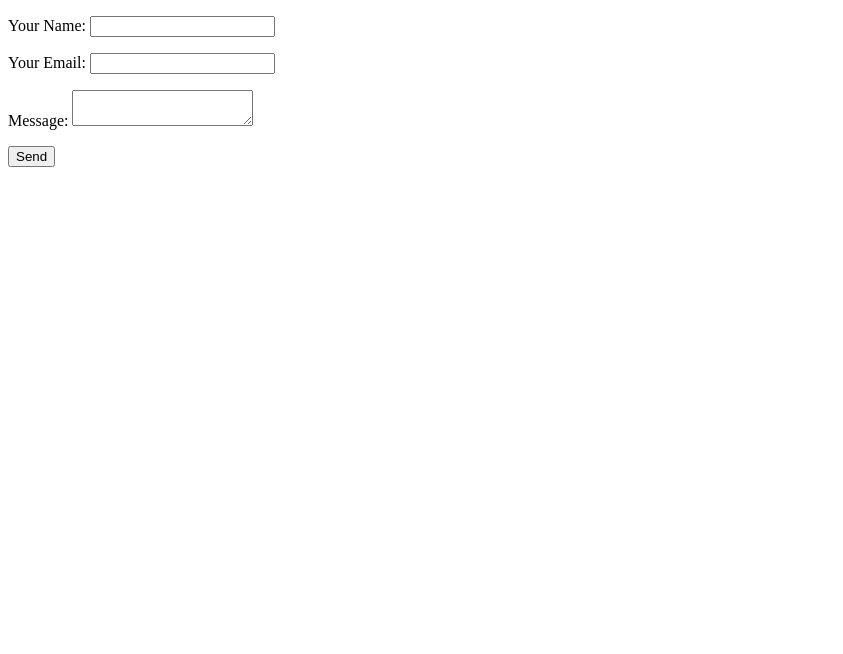
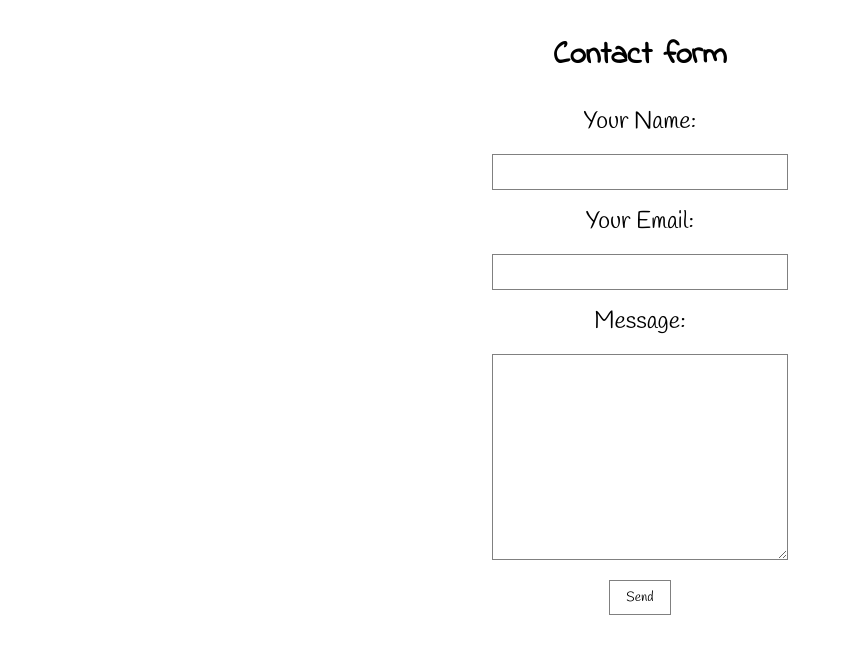
Before and after one commit to Gbaja/sine-nomine, a Gatsby site: page /contact in a window 1280 px wide. Shown: the whole page, without its empty margins (0-843 px from the left). Built offline with nearby package versions, Linux system fonts and the light colour scheme; Gatsby itself is replaced by a stand-in of ours.

Commit message:
Form added and styling edits

```diff
--- a/src/pages/about.js
+++ b/src/pages/about.js
@@ -39,7 +39,7 @@ const AboutPage = () => (
       PS: I strongly recommend you get a notebook if you don't have one already.
     </p>
     <p className="about__text">
-      Contact:<a href="mailto:sine.nomine.blog@gmail.com">
+      Email: <a href="mailto:sine.nomine.blog@gmail.com">
         sine.nomine.blog@gmail.com
       </a>
     </p>
--- a/src/pages/contact.js
+++ b/src/pages/contact.js
@@ -2,25 +2,25 @@ import React from 'react'
 import './pages.css'
 
 const ContactPage = () => (
-  <div>
-    <form name="contact" method="POST" data-netlify="true" data-netlify-honeypot="bot-field">
+  <div className="contact__container">
+    <h2 className="contact__title"> Contact form </h2>
+    <form
+      name="contact"
+      method="POST"
+      data-netlify="true"
+      data-netlify-honeypot="bot-field"
+      className="contact__form"
+    >
+      <label className="contact__form__label"> Your Name:</label>
+      <input type="text" name="name" className="contact__form__input" required/>
+      <label className="contact__form__label"> Your Email:</label>
+      <input type="email" name="email" className="contact__form__input" required/>
+      <label className="contact__form__label">Message: </label>
+      <textarea name="message" className="contact__form__textarea" required/>
       <p>
-        <label>
-          Your Name: <input type="text" name="name" />
-        </label>
-      </p>
-      <p>
-        <label>
-          Your Email: <input type="email" name="email" />
-        </label>
-      </p>
-      <p>
-        <label>
-          Message: <textarea name="message" />
-        </label>
-      </p>
-      <p>
-        <button type="submit">Send</button>
+        <button className="contact__form__button" type="submit">
+          Send
+        </button>
       </p>
     </form>
   </div>
--- a/src/pages/pages.css
+++ b/src/pages/pages.css
@@ -19,6 +19,44 @@
     font-size: 1.5rem;
 }
 
-.about__container, .blogs__container{
+.about__container, .blogs__container, .contact__container{
     margin-top: 2rem;
 }
+.contact__title, .about__title, .blogs__title{
+    font-family: 'Indie Flower';
+    font-weight: bold;
+    font-size: 2rem;
+}
+
+.contact__container{
+    text-align: center
+}
+.contact__form__label{
+    display: block;
+    margin: 1rem;
+    font-family: 'Handlee';
+       font-size: 1.5rem;
+
+}
+.contact__form__input, .contact__form__textarea{
+    display: block;
+    width: 290px;
+    margin: 1rem auto;
+    border: 1.5px solid grey;
+    font-family: 'Handlee';
+    font-size: 1.5rem;
+}
+.contact__form__textarea{
+    height: 200px;
+}
+.contact__form__button{
+    padding: 0.5rem 1rem;
+    background-color: white;
+    font-family: 'Handlee';
+    border: 1.5px solid grey;
+}
+
+p{
+    font-family: 'Handlee';
+    font-size:  1.3rem
+}
```
Also changed, not shown: src/components/header.css (+4 -4 lines).
